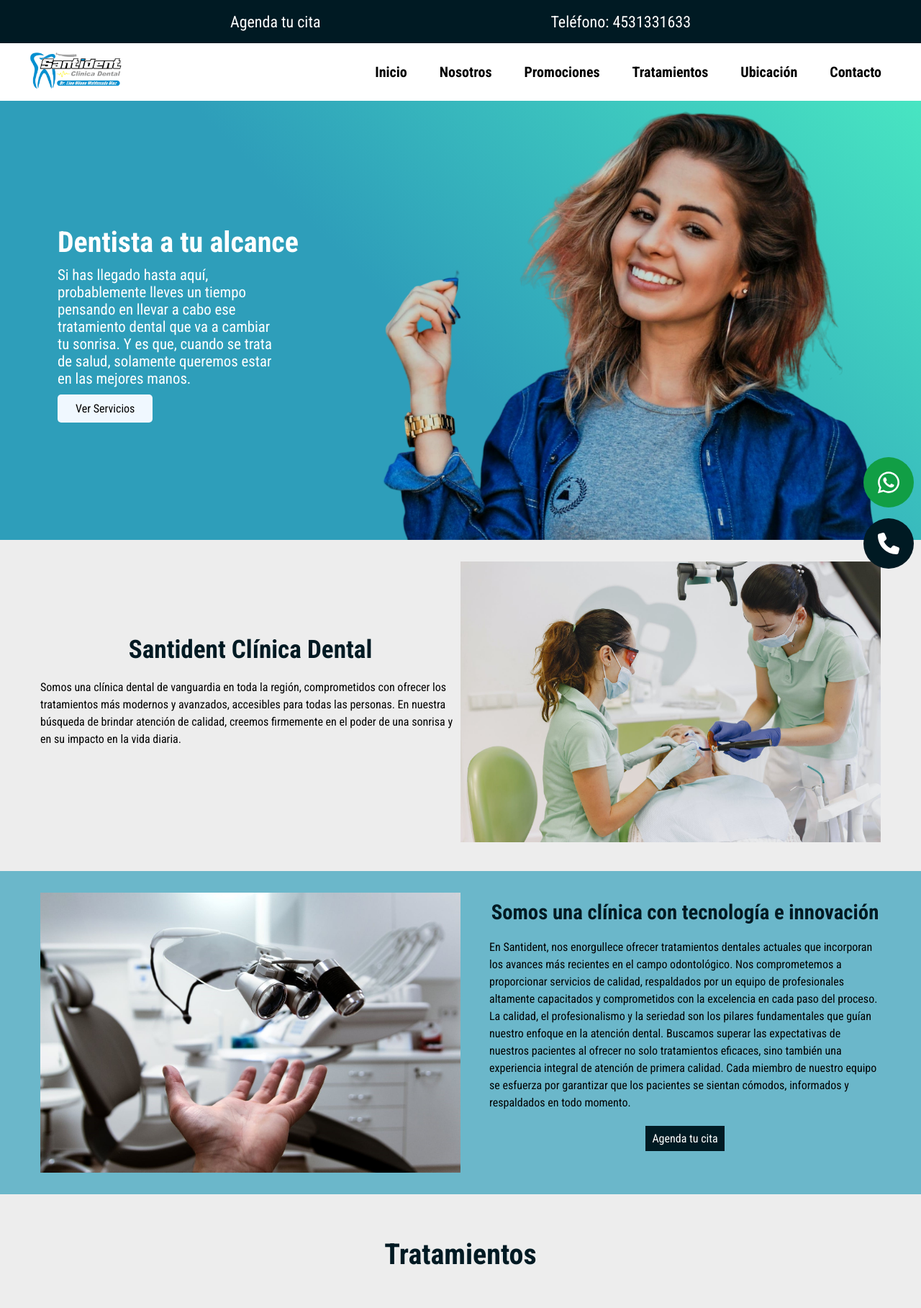
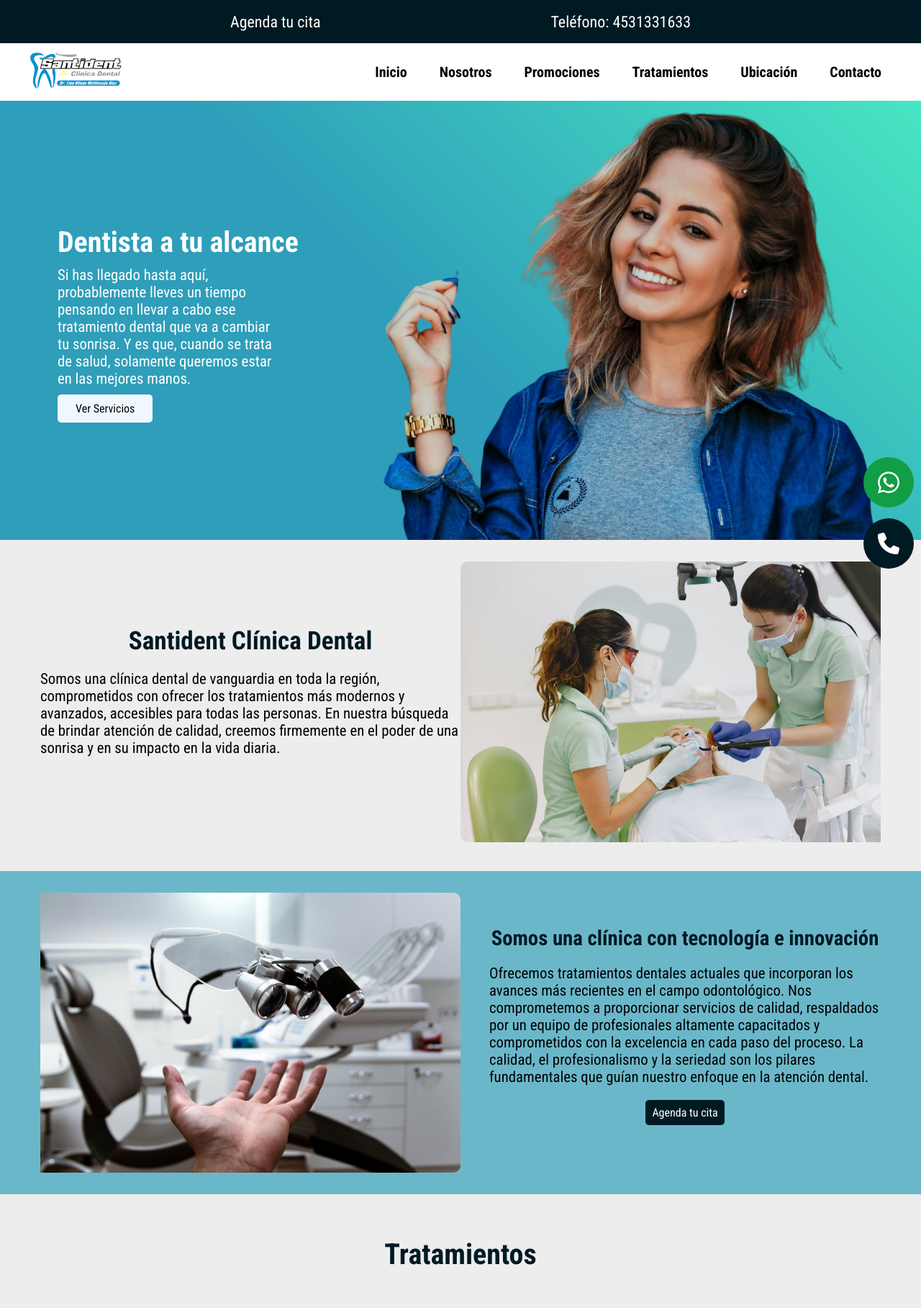
Before and after one commit to leonelvalentinn/Santident, a PHP site: page / in a window 1280 px wide. Shown: the top 1817 px of the page at 72% size. Run offline with PHP 8.4, Linux system fonts and the light colour scheme; some libraries are stand-ins or nearby versions.

Commit message:
Full Index

```diff
--- a/css/styles.css
+++ b/css/styles.css
@@ -9,8 +9,10 @@
   --green-200: #41E06C;
   --greenW-100: #8CE0DC;
   --greenW-200: #41E0D8;
-
-
+  --swiper-navigation-size: 20px !important;
+  --swiper-navigation-top-offset: 50%;
+  --swiper-navigation-sides-offset: 10px;
+  --swiper-navigation-color: white !important;
 }
 * {
   margin: 0;
@@ -1126,22 +1111,29 @@ footer {
   animation-iteration-count: 5;
   transform-origin: right;
 }
+.imagen1, .imagen2 {
+  border-top-left-radius: 10px;
+  border-bottom-left-radius: 10px;
+  border-bottom-right-radius: 10px;
+  border-top-right-radius: 10px;
+}
 .container-promociones {
   display: grid;
   grid-template-columns: repeat(1, 1fr);
   place-content: center;
   place-items: center;
-  gap: 20px;
-  padding: 25px 0;
+  gap: 35px;
+  max-width: 1280px;
 }
 .promo-item {
-  display: flex;
-  justify-content: center;
-  align-items: center;
-  flex-direction: column;
+  display: grid;
+  place-content: center;
+  place-items: center;
+  grid-template-columns: repeat(1, 1fr);
 }
 .promo-item img {
   width: 100%;
+  border-radius: 10px;
 }
 .promo-item a {
   padding: 10px 15px;
@@ -1358,6 +1361,13 @@ footer {
   color: var(--blue-200);
   margin-bottom: 20px;
 }
+.txt {
+  width: 100%;
+  display: flex;
+  justify-content: center;
+  align-items: center;
+  flex-direction: column;
+}
 .txt h2 {
   font-size: 1.8rem;
   text-align: center;
@@ -1366,8 +1376,19 @@ footer {
   margin-bottom: 20px;
 }
 .txt p {
-  font-size: 1rem;
+  font-size: 1.3rem;
   line-height: 1.5rem;
+}
+.txt ul {
+  display: grid;
+  grid-template-columns: repeat(2, 1fr);
+  column-gap: 30px;
+  padding-left: 1rem;
+  place-content: center;
+}
+.txt ul li:nth-last-child(1) {
+  grid-column-start: 1;
+  grid-column-end: 3;
 }
 .bg-color {
   background-color: #2e9ebaad;
@@ -1391,6 +1412,7 @@ footer {
   height: 35px;
   background-color: var(--blue-200);
   text-decoration: none;
+  border-radius: 5px;
   color: white;
   margin: 20px 0;
   transition: all 0.2s linear;
@@ -1482,24 +1516,44 @@ footer {
     grid-template-columns: repeat(3, 1fr);
     place-content: center;
     place-items: center;
+    gap: 40px;
   }
   .container-promociones {
-    display: grid;
-    grid-template-columns: repeat(2, minmax(450px, 500px));
     gap: 40px;
+  }
+  .promo-item p {
+    font-size: 1.3rem;
   }
   #nosotros {
     margin-top: 0;
   }
+  .imagen1 {
+    border-top-left-radius: 10px;
+    border-bottom-left-radius: 10px;
+    border-bottom-right-radius: 0;
+    border-top-right-radius: 0;
+  }
+  .imagen2 {
+    border-top-left-radius: 0;
+    border-bottom-left-radius: 0;
+    border-bottom-right-radius: 10px;
+    border-top-right-radius: 10px;
+  }
+  .container_ubiacion iframe {
+    width: 80%;
+    height: 100%;
+    max-height: 500px;
+    min-height: 400px;
+  }
+  .container_ubiacion {
+    display: flex;
+    justify-content: center;
+    align-items: center;
+    flex-direction: column;
+  }
 }
 @media (max-width: 767px) {
-  .container_ubiacion {
-    display: grid;
-    grid-template-columns: repeat(1, 1fr);
-    gap: 30px;
-    width: 90%;
-    margin: auto;
-  }
+
   .mapa h2 {
     font-size: 22px;
   }
--- a/index.html
+++ b/index.html
@@ -171,6 +171,16 @@
         background-color: var(--blue-100);
         border-radius: 20px;
       }
+      .swiper-button-next, .swiper-button-prev {
+        padding: 18px !important;
+        border-radius: 50% !important;
+        background-color: var(--blue-100) !important;
+        transition: all 0.2s linear;
+      }
+      .swiper-button-next:hover, .swiper-button-prev:hover {
+        background-color: var(--blue-200) !important;
+        transition: all 0.2s linear;
+      }
     </style>
   </head>
   <body>
@@ -247,19 +257,18 @@
           <p>
             Somos una clínica dental de vanguardia en toda la región, comprometidos con ofrecer los tratamientos más modernos y avanzados, accesibles para todas las personas. En nuestra búsqueda de brindar atención de calidad, creemos firmemente en el poder de una sonrisa y en su impacto en la vida diaria.</p>
         </div>
-        <img src="imagenes/nosotros/nosotros.jpg" alt="Equipo Santident">
+        <img src="imagenes/nosotros/nosotros.jpg" alt="Equipo Santident" class="imagen1">
       </div>
     </section>
     <!--Fin Nosotros-->
     <!--Nosotros-->
     <section class="container bg-color">
       <div class="nosotros-container">
-        <img src="imagenes/nosotros/nosotros-2.jpg" alt="Equipo Santident">
+        <img src="imagenes/nosotros/nosotros-2.jpg" alt="Equipo Santident" class="imagen2">
         <div class="txt">
           <h2>Somos una clínica con tecnología e innovación</h2>
           <p>
-            En Santident, nos enorgullece ofrecer tratamientos dentales actuales que incorporan los avances más recientes en el campo odontológico. Nos comprometemos a proporcionar servicios de calidad, respaldados por un equipo de profesionales altamente capacitados y comprometidos con la excelencia en cada paso del proceso.
-            La calidad, el profesionalismo y la seriedad son los pilares fundamentales que guían nuestro enfoque en la atención dental. Buscamos superar las expectativas de nuestros pacientes al ofrecer no solo tratamientos eficaces, sino también una experiencia integral de atención de primera calidad. Cada miembro de nuestro equipo se esfuerza por garantizar que los pacientes se sientan cómodos, informados y respaldados en todo momento.</p>
+            Ofrecemos tratamientos dentales actuales que incorporan los avances más recientes en el campo odontológico. Nos comprometemos a proporcionar servicios de calidad, respaldados por un equipo de profesionales altamente capacitados y comprometidos con la excelencia en cada paso del proceso. La calidad, el profesionalismo y la seriedad son los pilares fundamentales que guían nuestro enfoque en la atención dental.</p>
           <a href="https://wa.me/524531331633?text=Buenas%20tardes,%20solicito%20informaci%C3%B3n%20sobre" rel="noopener noreferrer">Agenda tu cita</a>
         </div>
       </div>
@@ -594,23 +603,23 @@
       <h2 style="margin-bottom: 15px;">Radiología Dental</h2>
       <div class="nosotros-container container-radio" style="max-width: 1400px !important;">
         <div class="txt radio">
-          <p style="text-align: justify; color: white;">
+          <p style="text-align: justify; color: var(--blue-200);">
             En nuestro centro, contamos con la mejor tecnología disponible para realizar radiografías dentales de todo tipo. Nuestro equipo está equipado con los últimos avances en tecnología radiológica, lo que nos permite obtener imágenes precisas y detalladas de la boca y los dientes de nuestros pacientes.
           </p>
         </div>
         <img src="imagenes/radiografia.jpg" alt="Equipo Santident" style="max-width: 450px !important; border-radius: 10px;">
         <div class="txt">
-          <p><strong style="color: white; font-size: 1.4rem;">Contamos con radiografías:</strong></p>
-          <ul style="color: white;">
+          <h2><strong style="color: var(--blue-200); font-size: 1.4rem;">Contamos con radiografías:</strong></h2>
+          <ul style="color: var(--blue-200);">
             <li>Periapical</li>
             <li>Panoramica</li>
             <li>Lateral de cráneo</li>
             <li>AP Anteroposterior</li>
             <li>PA Posteroanterior</li>
-            <li>ºA.T.M. Boca abierta y Boca cerrada</li>
             <li>Carpal</li>
             <li>Waters</li>
             <li>Caldwell</li>
+            <li>ºA.T.M. Boca abierta y Boca cerrada</li>
           </ul>
         </div>
       </div>
@@ -725,286 +734,24 @@
         <div class="swiper-button-prev"></div>
         <div class="swiper-pagination"></div>
       </div>
+    </section>
 
-      <!-- Swiper JS -->
-      <div class="container_texto">
-        <i onclick="cerrarTexto()" class="far fa-times-circle" id="cierro"></i>
-        <div class="copy" id="copy_uno">
-          <h2>Elizabeth Baquero</h2>
-          <p>
-            Especialista en ortopedia funcional y ortodoncia; de más de 30 años
-            de experiencia. Con diplomados nacionales e internacionales en
-            Rehabilitación sobre implantes, Estética y diseño de sonrisa; así
-            como de técnicas actuales de Ortodoncia como la Ortodoncia
-            invisible.
-          </p>
-        </div>
-        <div class="copy" id="copy_dos">
-          <h2>Paula Fernández</h2>
-          <p>
-            Odontóloga general, con diplomado en Odontología digital y estética.
-            Con conocimientos en prevención, diagnóstico y tratamiento de
-            enfermedades bucodentales y habilidades en la práctica clínica para
-            ofrecer un servicio odontológico integral.
-          </p>
-        </div>
-        <div class="copy" id="copy_tres">
-          <h2>Olga Calderón</h2>
-          <p>
-            Odontóloga general Experiencia clínica de 25 años, con diplomados en
-            estética dental y diseño de sonrisa.
-          </p>
-        </div>
-        <div class="copy" id="copy_cuatro">
-          <h2>Enyya Leonel</h2>
-          <p>
-            Especialista en Patología y Cirugía bucal, con 12 años de
-            experiencia y formación basada en diagnosticar, pronosticar,
-            prevenir y rehabilitar las alteraciones bucales con una orientación
-            a la población infantil y adulta.
-          </p>
-        </div>
-        <div class="copy" id="copy_cinco">
-          <h2>Pilar Pachon</h2>
-          <p>
-            Especialista en Semiología y Cirugía oral. Experiencia clínica de 26
-            años, con conocimiento teórico y práctico en alteraciones
-            dento-buco-maxilares y manejo integral del sistema estomatognático.
-          </p>
-        </div>
-        <div class="copy" id="copy_seis">
-          <h2>Sonia Barreto</h2>
-          <p>
-            Especialista en Endodoncia con más de 22 años de experiencia en
-            manejo de alteraciones pulgares y periapicales, teniendo en cuenta
-            los factores locales, generales y socioeconómicos de cada paciente.
-          </p>
-        </div>
-        <div class="copy" id="copy_siete">
-          <h2>Maicol Castro</h2>
-          <p>
-            Especialista en Endodoncia con 12 años de experiencia, dedicado
-            exclusivamente a resolver las y patologías de origen pulgar y
-            periapical.
-          </p>
-        </div>
-
-        <div class="copy" id="copy_ocho">
-          <h2>Katherin Peña</h2>
-          <p>
-            Especialista en ortodoncia y ortopedia dentofacial, de 5 años de
-            experiencia. Con diplomados en Ortodoncia invisible y actualizado en
-            el uso de aparatos y tecnologías para el tratamiento de ortodoncia.
-          </p>
-        </div>
-      </div>
-    </section>
-    <section class="doctores">
-      <h2>Nuestros Doctores</h2>
-      <!-- Swiper -->
-      <div class="swiper mySwiper">
-        <div class="swiper-wrapper">
-          <div class="swiper-slide card_nosotros">
-            <div class="card-content">
-              <div class="image">
-                <img src="imagenes/nosotros/olga-calderon.png" alt="" />
-              </div>
-              <div class="media-icons">
-                <i class="fab fa-facebook"></i>
-                <i class="fab fa-instagram-square"></i>
-                <i class="fab fa-tiktok"></i>
-              </div>
-              <div class="name-profesion">
-                <span class="name">Olga Calderon</span>
-                <span class="profesion">Odontologia General</span>
-              </div>
-              <div class="rating">
-                <i class="fas fa-star"></i>
-                <i class="fas fa-star"></i>
-                <i class="fas fa-star"></i>
-                <i class="fas fa-star"></i>
-                <i class="fas fa-star"></i>
-              </div>
-              <div class="btn_conoce">
-                <a href="#" class="conoce_de_mi" id="conoceUno"
-                  >Conoce más de mí</a
-                >
-              </div>
-            </div>
-          </div>
-          <div class="swiper-slide card_nosotros">
-            <div class="card-content">
-              <div class="image">
-                <img src="imagenes/nosotros/olga-calderon.png" alt="" />
-              </div>
-              <div class="media-icons">
-                <i class="fab fa-facebook"></i>
-                <i class="fab fa-instagram-square"></i>
-                <i class="fab fa-tiktok"></i>
-              </div>
-              <div class="name-profesion">
-                <span class="name">Olga Calderon</span>
-                <span class="profesion">Odontologia General</span>
-              </div>
-              <div class="rating">
-                <i class="fas fa-star"></i>
-                <i class="fas fa-star"></i>
-                <i class="fas fa-star"></i>
-                <i class="fas fa-star"></i>
-                <i class="fas fa-star"></i>
-              </div>
-              <div class="btn_conoce">
-                <a href="#" class="conoce_de_mi" id="conoceUno"
-                  >Conoce más de mí</a
-                >
-              </div>
-            </div>
-          </div>
-          <div class="swiper-slide card_nosotros">
-            <div class="card-content">
-              <div class="image">
-                <img src="imagenes/nosotros/olga-calderon.png" alt="" />
-              </div>
-              <div class="media-icons">
-                <i class="fab fa-facebook"></i>
-                <i class="fab fa-instagram-square"></i>
-                <i class="fab fa-tiktok"></i>
-              </div>
-              <div class="name-profesion">
-                <span class="name">Olga Calderon</span>
-                <span class="profesion">Odontologia General</span>
-              </div>
-              <div class="rating">
-                <i class="fas fa-star"></i>
-                <i class="fas fa-star"></i>
-                <i class="fas fa-star"></i>
-                <i class="fas fa-star"></i>
-                <i class="fas fa-star"></i>
-              </div>
-              <div class="btn_conoce">
-                <a href="#" class="conoce_de_mi" id="conoceUno"
-                  >Conoce más de mí</a
-                >
-              </div>
-            </div>
-          </div>
-          <div class="swiper-slide card_nosotros">
-            <div class="card-content">
-              <div class="image">
-                <img src="imagenes/nosotros/olga-calderon.png" alt="" />
-              </div>
-              <div class="media-icons">
-                <i class="fab fa-facebook"></i>
-                <i class="fab fa-instagram-square"></i>
-                <i class="fab fa-tiktok"></i>
-              </div>
-              <div class="name-profesion">
-                <span class="name">Olga Calderon</span>
-                <span class="profesion">Odontologia General</span>
-              </div>
-              <div class="rating">
-                <i class="fas fa-star"></i>
-                <i class="fas fa-star"></i>
-                <i class="fas fa-star"></i>
-                <i class="fas fa-star"></i>
-                <i class="fas fa-star"></i>
-              </div>
-              <div class="btn_conoce">
-                <a href="#" class="conoce_de_mi" id="conoceUno"
-                  >Conoce más de mí</a
-                >
-              </div>
-            </div>
-          </div>
-        </div>
-        <div class="swiper-button-next"></div>
-        <div class="swiper-button-prev"></div>
-        <div class="swiper-pagination"></div>
-      </div>
-
-      <!-- Swiper JS -->
-      <div class="container_texto">
-        <i onclick="cerrarTexto()" class="far fa-times-circle" id="cierro"></i>
-        <div class="copy" id="copy_uno">
-          <h2>Elizabeth Baquero</h2>
-          <p>
-            Especialista en ortopedia funcional y ortodoncia; de más de 30 años
-            de experiencia. Con diplomados nacionales e internacionales en
-            Rehabilitación sobre implantes, Estética y diseño de sonrisa; así
-            como de técnicas actuales de Ortodoncia como la Ortodoncia
-            invisible.
-          </p>
-        </div>
-        <div class="copy" id="copy_dos">
-          <h2>Paula Fernández</h2>
-          <p>
-            Odontóloga general, con diplomado en Odontología digital y estética.
-            Con conocimientos en prevención, diagnóstico y tratamiento de
-            enfermedades bucodentales y habilidades en la práctica clínica para
-            ofrecer un servicio odontológico integral.
-          </p>
-        </div>
-        <div class="copy" id="copy_tres">
-          <h2>Olga Calderón</h2>
-          <p>
-            Odontóloga general Experiencia clínica de 25 años, con diplomados en
-            estética dental y diseño de sonrisa.
-          </p>
-        </div>
-        <div class="copy" id="copy_cuatro">
-          <h2>Enyya Leonel</h2>
-          <p>
-            Especialista en Patología y Cirugía bucal, con 12 años de
-            experiencia y formación basada en diagnosticar, pronosticar,
-            prevenir y rehabilitar las alteraciones bucales con una orientación
-            a la población infantil y adulta.
-          </p>
-        </div>
-        <div class="copy" id="copy_cinco">
-          <h2>Pilar Pachon</h2>
-          <p>
-            Especialista en Semiología y Cirugía oral. Experiencia clínica de 26
-            años, con conocimiento teórico y práctico en alteraciones
-            dento-buco-maxilares y manejo integral del sistema estomatognático.
-          </p>
-        </div>
-        <div class="copy" id="copy_seis">
-          <h2>Sonia Barreto</h2>
-          <p>
-            Especialista en Endodoncia con más de 22 años de experiencia en
-            manejo de alteraciones pulgares y periapicales, teniendo en cuenta
-            los factores locales, generales y socioeconómicos de cada paciente.
-          </p>
-        </div>
-        <div class="copy" id="copy_siete">
-          <h2>Maicol Castro</h2>
-          <p>
-            Especialista en Endodoncia con 12 años de experiencia, dedicado
-            exclusivamente a resolver las y patologías de origen pulgar y
-            periapical.
-          </p>
-        </div>
-
-        <div class="copy" id="copy_ocho">
-          <h2>Katherin Peña</h2>
-          <p>
-            Especialista en ortodoncia y ortopedia dentofacial, de 5 años de
-            experiencia. Con diplomados en Ortodoncia invisible y actualizado en
-            el uso de aparatos y tecnologías para el tratamiento de ortodoncia.
-          </p>
-        </div>
-      </div>
-    </section>
-    <section class="container bg-color" style="background-color: var(--blue-100) !important; flex-direction: column;" id="promociones">
+    <section class="container bg-color" style="flex-direction: column;" id="promociones">
       <h2>Promociones</h2>
       <div class="container-promociones">
         <div class="promo-item">
           <img src="imagenes/promociones/promo-1.png" alt="Promocion">
-          <a href="https://api.whatsapp.com/send?phone=524531331633" target="_blank" rel="noopener noreferrer">Agenda tu cita</a>
+          <div>
+            <p>Lorem ipsum dolor sit amet, consectetur adipisicing elit. Eaque, ducimus! Doloremque saepe nemo, dolore tempore, eaque quia ab voluptate dolor commodi, quam assumenda iure unde sapiente repellat rem cum iste.</p>
+            <a href="https://api.whatsapp.com/send?phone=524531331633" target="_blank" rel="noopener noreferrer">Agenda tu cita</a>
+          </div>
         </div>
         <div class="promo-item">
-          <img src="imagenes/promociones/promo-1.png" alt="Promocion">
-          <a href="https://api.whatsapp.com/send?phone=524531331633" target="_blank" rel="noopener noreferrer">Agenda tu cita</a>
+          <img src="imagenes/promociones/promo-2.jpg" alt="Promocion">
+          <div>
+            <p>Lorem ipsum dolor sit amet consectetur adipisicing elit. Laboriosam itaque rem vitae harum incidunt perferendis earum tempora sint, voluptas, quod natus asperiores ex expedita. Beatae ducimus obcaecati voluptas odit tenetur?</p>
+            <a href="https://api.whatsapp.com/send?phone=524531331633" target="_blank" rel="noopener noreferrer">Agenda tu cita</a>
+          </div>
         </div>
       </div>
     </section>
@@ -1069,7 +816,7 @@
         <img src="imagenes/chica_contacto.png" alt="" class="chica" />
       </div>
 
-      <a href="https://api.whatsapp.com/send?phone=524531331633" target="_blank"
+      <a href="https://api.whatsapp.com/send?phone=524531331633" target="_blank" class="btn-contacto-con"
         ><img src="imagenes/boton_contacto.png" alt="" class="btn-contacto"
       /></a>
     </div>
@@ -1080,13 +827,8 @@
       <p>Sábados de 9:00 a 14:00</p>
       <p>avenida, Gral. Rentería Luviano Nte. #1395, 60630 Apatzingán de la Constitución, Mich.</p>
       <div class="container_ubiacion">
-        <div class="item_ubicacion">
-          <div class="item_mapa">
-            <iframe src="https://www.google.com/maps/embed?pb=!1m18!1m12!1m3!1d3358.7040656674026!2d-102.34918279748668!3d19.106870774735498!2m3!1f0!2f0!3f0!3m2!1i1024!2i768!4f13.1!3m3!1m2!1s0x8431e1de671f0035%3A0x2a95516d1acd85ac!2sClinica%20Dental%20Santident!5e0!3m2!1ses-419!2smx!4v1707776514719!5m2!1ses-419!2smx" style="border:0;" allowfullscreen="" loading="lazy" referrerpolicy="no-referrer-when-downgrade"></iframe>
-          </div>
-        </div>
+        <iframe src="https://www.google.com/maps/embed?pb=!1m18!1m12!1m3!1d3358.7040656674026!2d-102.34918279748668!3d19.106870774735498!2m3!1f0!2f0!3f0!3m2!1i1024!2i768!4f13.1!3m3!1m2!1s0x8431e1de671f0035%3A0x2a95516d1acd85ac!2sClinica%20Dental%20Santident!5e0!3m2!1ses-419!2smx!4v1707776514719!5m2!1ses-419!2smx" style="border:0;" allowfullscreen="" loading="lazy" referrerpolicy="no-referrer-when-downgrade"></iframe>
       </div>
-
       <div class="flotantes">
         <a href="https://api.whatsapp.com/send?phone=524531331633" target="_blank">
           <svg xmlns="http://www.w3.org/2000/svg" viewBox="0 0 448 512"><path d="M380.9 97.1C339 55.1 283.2 32 223.9 32c-122.4 0-222 99.6-222 222 0 39.1 10.2 77.3 29.6 111L0 480l117.7-30.9c32.4 17.7 68.9 27 106.1 27h.1c122.3 0 224.1-99.6 224.1-222 0-59.3-25.2-115-67.1-157zm-157 341.6c-33.2 0-65.7-8.9-94-25.7l-6.7-4-69.8 18.3L72 359.2l-4.4-7c-18.5-29.4-28.2-63.3-28.2-98.2 0-101.7 82.8-184.5 184.6-184.5 49.3 0 95.6 19.2 130.4 54.1 34.8 34.9 56.2 81.2 56.1 130.5 0 101.8-84.9 184.6-186.6 184.6zm101.2-138.2c-5.5-2.8-32.8-16.2-37.9-18-5.1-1.9-8.8-2.8-12.5 2.8-3.7 5.6-14.3 18-17.6 21.8-3.2 3.7-6.5 4.2-12 1.4-32.6-16.3-54-29.1-75.5-66-5.7-9.8 5.7-9.1 16.3-30.3 1.8-3.7 .9-6.9-.5-9.7-1.4-2.8-12.5-30.1-17.1-41.2-4.5-10.8-9.1-9.3-12.5-9.5-3.2-.2-6.9-.2-10.6-.2-3.7 0-9.7 1.4-14.8 6.9-5.1 5.6-19.4 19-19.4 46.3 0 27.3 19.9 53.7 22.6 57.4 2.8 3.7 39.1 59.7 94.8 83.8 35.2 15.2 49 16.5 66.6 13.9 10.7-1.6 32.8-13.4 37.4-26.4 4.6-13 4.6-24.1 3.2-26.4-1.3-2.5-5-3.9-10.5-6.6z"/></svg>
@@ -1150,8 +892,7 @@
         <div>
           <p>Políticas de Privacidad Términos y Condiciones</p>
           <p>
-            © 2022 Todos los derechos reservados Odontología Dra.Elizabeth
-            Baquero S.A.S
+            © 2024 Todos los derechos reservados Santident Clínica Dental
           </p>
         </div>
       </div>
@@ -1180,6 +921,10 @@
         slidesPerView: 1,
         spaceBetween: 30,
         slidesPerGroup: 1,
+        autoplay: {
+          delay: 2000,
+          disableOnInteraction: false,
+        },
         loop: true,
         loopFillGroupWithBlank: true,
         pagination: {
```
Also changed, not shown: other parts of css/styles.css (+51 -58 lines), nosotros.html (+203 -0 lines).
